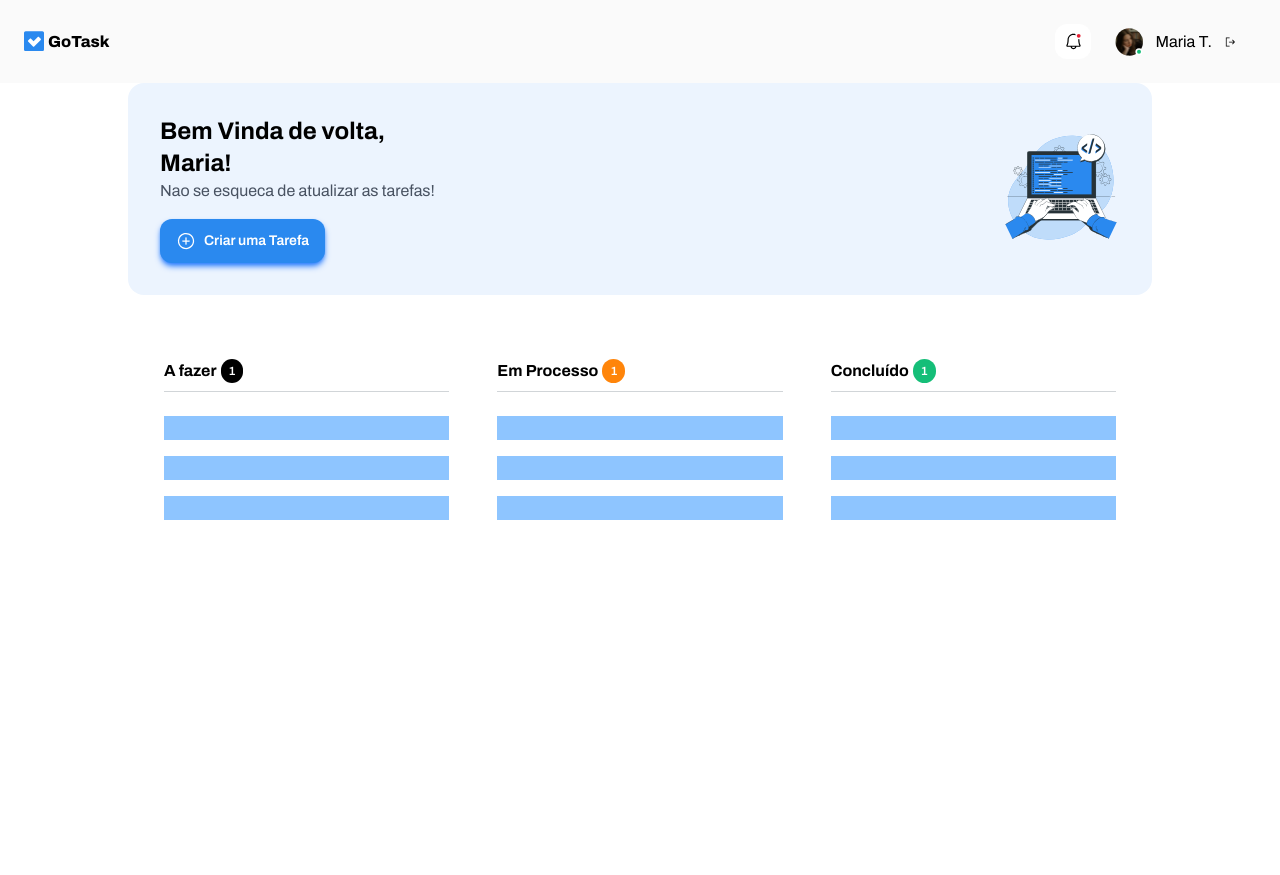
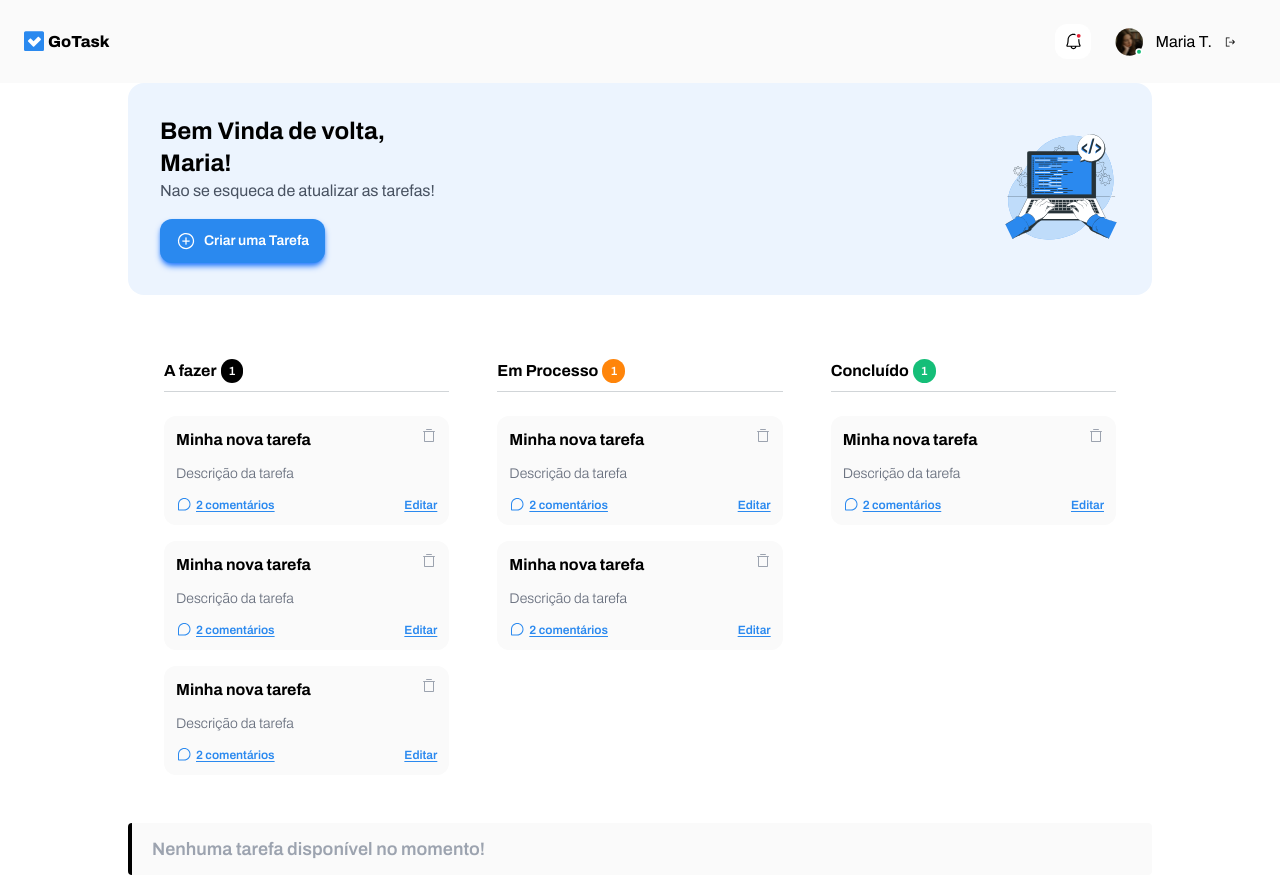
Before and after one commit to Gleydsong/projeto-go-task, an Angular app: page / in a window 1280 px wide. Before the commit the page ends 800 px from the top, so only its background shows below. Built offline with nearby package versions, Linux system fonts and the light colour scheme.

Commit message:
refactor: implement task card component and update task list section layout

```diff
--- a/src/app/components/task-card/task-card.component.html
+++ b/src/app/components/task-card/task-card.component.html
@@ -1 +1,24 @@
-<p>task-card works!</p>
+<div class="p-3 bg-[#FAFAFA] rounded-xl cursor-grab flex flex-col gap-3">
+  <div class="flex gap-1">
+    <p class="font-bold">Minha nova tarefa</p>
+    <img
+      class="self-start cursor-pointer ml-auto"
+      src="images/icon-delete.svg"
+      alt="Excluir tarefa"
+    />
+  </div>
+  <p class="font-light text-sm text-[#6B7280]">Descrição da tarefa</p>
+  <div class="flex items-center gap-1">
+    <img src="images/icon-comments.svg" alt="Comentários" />
+    <p
+      class="font-semibold text-xs text-[#2A89EF] underline underline-offset-2 cursor-pointer"
+    >
+      2 comentários
+    </p>
+    <p
+      class="font-semibold text-xs text-[#2A89EF] underline underline-offset-2 cursor-pointer ml-auto"
+    >
+      Editar
+    </p>
+  </div>
+</div>
--- a/src/app/components/task-list-section/task-list-section.component.html
+++ b/src/app/components/task-list-section/task-list-section.component.html
@@ -9,12 +9,9 @@
       >
     </div>
     <div class="flex flex-col gap-4">
-      <!-- Tarefa -->
-      <div class="bg-blue-300 p-3"></div>
-      <!-- Tarefa -->
-      <div class="bg-blue-300 p-3"></div>
-      <!-- Tarefa -->
-      <div class="bg-blue-300 p-3"></div>
+      <app-task-card></app-task-card>
+      <app-task-card></app-task-card>
+      <app-task-card></app-task-card>
     </div>
   </div>
   <!-- Coluna Fazendo -->
@@ -27,12 +24,8 @@
       >
     </div>
     <div class="flex flex-col gap-4">
-      <!-- Tarefa -->
-      <div class="bg-blue-300 p-3"></div>
-      <!-- Tarefa -->
-      <div class="bg-blue-300 p-3"></div>
-      <!-- Tarefa -->
-      <div class="bg-blue-300 p-3"></div>
+      <app-task-card></app-task-card>
+      <app-task-card></app-task-card>
     </div>
   </div>
   <!-- Coluna Concluído-->
@@ -46,11 +39,13 @@
     </div>
     <div class="flex flex-col gap-4">
       <!-- Tarefa -->
-      <div class="bg-blue-300 p-3"></div>
-      <!-- Tarefa -->
-      <div class="bg-blue-300 p-3"></div>
-      <!-- Tarefa -->
-      <div class="bg-blue-300 p-3"></div>
+      <app-task-card></app-task-card>
     </div>
   </div>
 </div>
+
+<div class="bg-[#FAFAFA] rounded-sm py-3 px-5 border-l-4 border-black">
+  <p class="font-semibold text-lg text-[#9CA3AF]">
+    Nenhuma tarefa disponível no momento!
+  </p>
+</div>
```
Also changed, not shown: src/app/components/task-list-section/task-list-section.component.ts (+4 -5 lines).
